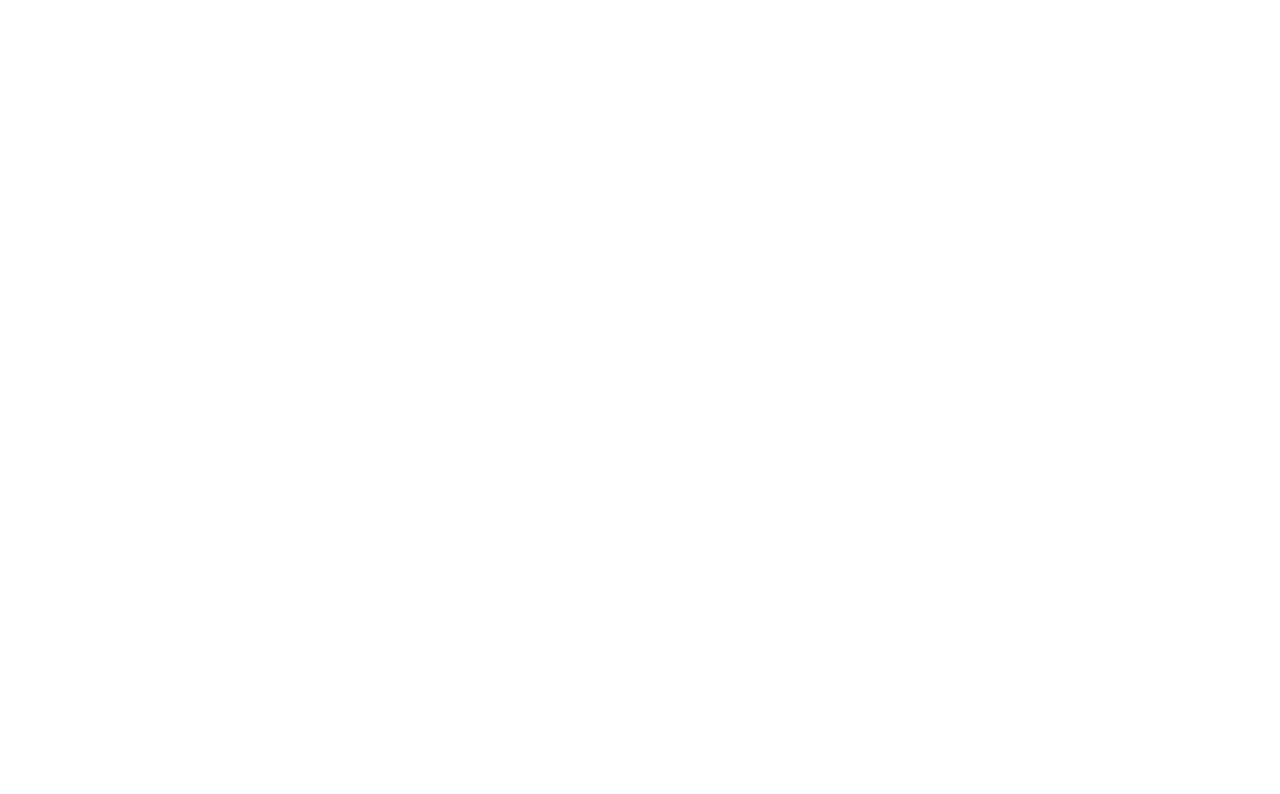
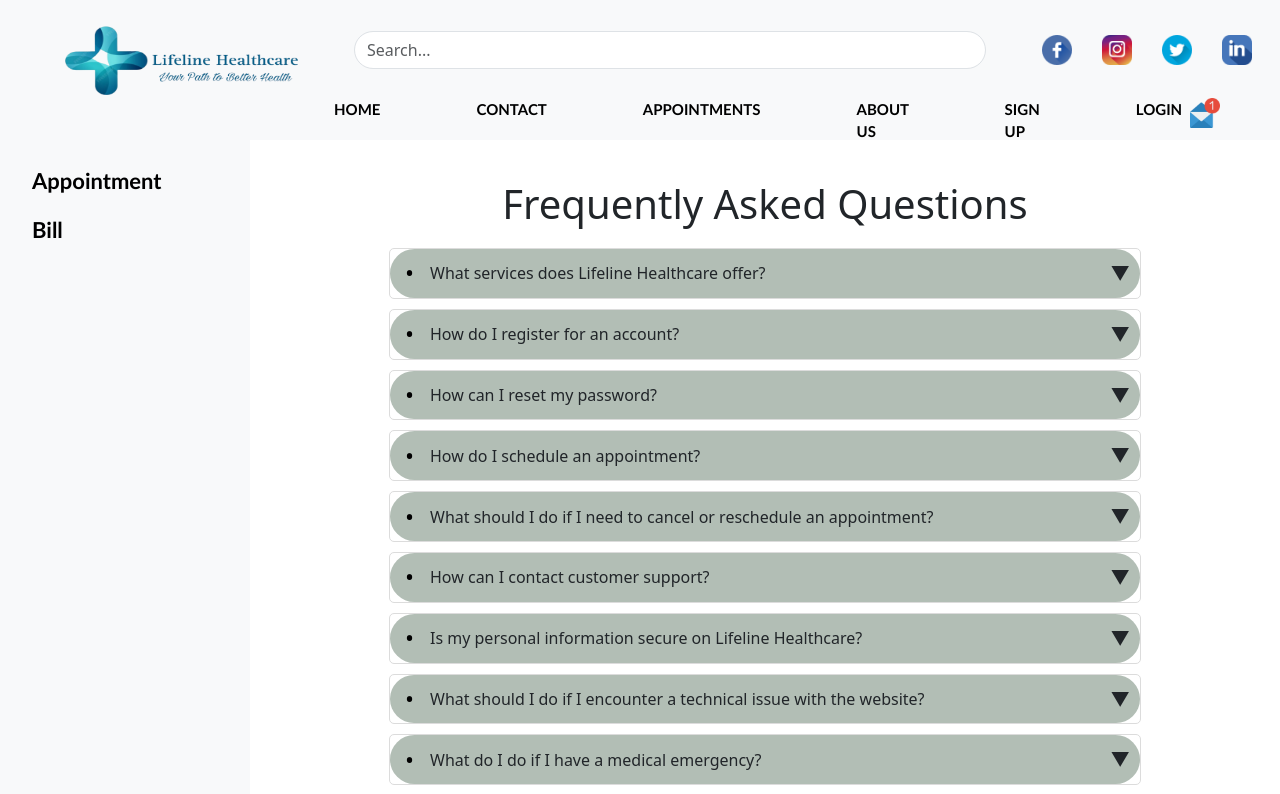
Before and after one commit to Abhishekbandaranayaka/Healthcare-Management-System-Frontend, a React (Create React App) app: page /faq in a window 1280 px wide. Before the commit this address had no page. Shown: the top 794 px of the page. Built offline with nearby package versions, Linux system fonts and the light colour scheme.

Commit message:
faq pages added

```diff
--- a/src/App.route.js
+++ b/src/App.route.js
@@ -12,6 +12,7 @@
 import SignupForm from './pages/signUp/SignUp';
 import DoctorList from "./components/DoctorList/DoctorList";
 import PatientList from "./components/PatientList/PatientList";
+import FAQ from "./pages/Faq/faq";
 
 function AppRoutes() {
     return (
@@ -51,6 +52,14 @@
                     <Home />
                 </Layout2>
             } />
+            <Route path="/faq" element={
+                <Layout sections={['bill', 'appointment']}>
+                    <FAQ />
+                </Layout>
+            } />
+
+
+
 
         </Routes>
     );
--- /dev/null
+++ b/src/pages/Faq/faq.css
@@ -0,0 +1,59 @@
+.faq-container {
+    padding: 20px;
+    max-width: 80%;
+    margin: 0 auto;
+}
+
+h1 {
+    text-align: center;
+    margin-bottom: 20px;
+}
+
+.faq-item {
+    margin-bottom: 10px;
+    cursor: pointer;
+    border-radius: 5px;
+    overflow: hidden;
+    border: 1px solid #dcdcdc;
+}
+
+.faq-question {
+    background-color: #b2beb5; /* Ash color background */
+    padding: 10px;
+    list-style-type: none;
+    display: flex;
+    align-items: center;
+    position: relative;
+    border-radius: 30px;
+    padding-left: 40px; /* Extra space for bullet */
+}
+
+.faq-question::before {
+    content: "•"; /* Custom bullet point */
+    color: black;
+    font-size: 1.5em; /* Adjust size as needed */
+    position: absolute;
+    left: 15px; /* Space from the left edge */
+    top: 50%; /* Vertically center */
+    transform: translateY(-50%); /* Adjust vertical alignment */
+}
+
+.faq-toggle-arrow {
+    margin-left: auto; /* Pushes arrow to the far right */
+    font-size: 1.2em; /* Adjust size as needed */
+}
+
+.faq-answer {
+    padding: 15px;
+    background-color: #f9f9f9; /* Light background for answer */
+    border-top: 1px solid #e0e0e0;
+    transition: max-height 0.3s ease, padding 0.3s ease; /* Adds smooth transition */
+    max-height: 0;
+    overflow: hidden;
+    margin-top: 5px; /* Adds a small gap between the question and the answer */
+}
+
+.open .faq-answer {
+    max-height: 100px; /* Adjust the max-height to fit content or set to 'none' */
+    padding: 15px; /* Ensure padding is applied when the answer is visible */
+}
--- /dev/null
+++ b/src/pages/Faq/faq.js
@@ -0,0 +1,95 @@
+import React, { useState } from 'react';
+import './faq.css';
+
+const FAQ = () => {
+    const [faqs, setFaqs] = useState([
+        {question: "What services does Lifeline Healthcare offer?",
+            answer: "Lifeline Healthcare provides a range of services including online consultations with healthcare professionals, appointment scheduling, health screenings, personalized health plans, and access to health records. For a complete list of services, please visit our Services page." ,
+
+            isOpen: false
+        },
+        {    question: "How do I register for an account?",
+            answer: "To register, click on the 'Sign Up' button on our homepage. Fill in your personal details, including your name, email address, and contact information. After submitting the form, you'll receive a confirmation email. Follow the instructions in the email to complete your registration." ,
+
+            isOpen: false
+        },
+        {    question: "How can I reset my password?",
+            answer: "If you’ve forgotten your password, click on the 'Forgot Password' link on the login page. Enter your registered email address, and we’ll send you a link to reset your password. Follow the instructions in the email to create a new password." ,
+
+            isOpen: false
+        },
+        { question: "How do I schedule an appointment?",
+            answer: "Log in to your account and go to the 'Appointments' section. Choose your preferred healthcare provider, date, and time. Confirm your appointment details, and you’ll receive a confirmation email with the appointment information." ,
+
+            isOpen: false
+        },
+        { question: "What should I do if I need to cancel or reschedule an appointment?",
+            answer: "To cancel or reschedule an appointment, log in to your account and go to the 'Appointments' section. Select the appointment you wish to modify and choose either 'Cancel' or 'Reschedule'.' Follow the prompts to complete the process'. ",
+
+            isOpen: false
+        },
+        { question: "How can I contact customer support?",
+            answer: "You can contact our customer support team by visiting the 'Contact Us' page on our website. You can either fill out the contact form or reach us via email at support@lifelinehealthcare.com. For urgent inquiries, please call our support hotline at 0112 333 944" ,
+
+            isOpen: false
+        },
+        { question: "Is my personal information secure on Lifeline Healthcare?",
+            answer: "Yes, your privacy and security are our top priorities. We use industry-standard encryption and security measures to protect your personal and medical information. For more details, please review our Privacy Policy." ,
+
+            isOpen: false
+        },
+        { question: "What should I do if I encounter a technical issue with the website?",
+            answer: "If you experience any technical issues, please visit our 'Help Center' for troubleshooting tips. If you need further assistance, contact our customer support team at support@lifelinehealthcare.com or call 0112698572" ,
+
+            isOpen: false
+        },
+        {    question: "What do I do if I have a medical emergency?",
+            answer: "For immediate medical emergencies, please call your local emergency services or go to the nearest emergency room. Lifeline Healthcare’s online services are not intended for emergency medical situations." ,
+
+            isOpen: false
+        },
+        { question: "Are there any special offers or discounts available?",
+            answer: "Yes, we periodically offer promotions and discounts on our services. Check the 'Offers' section of our website or subscribe to our newsletter to stay informed about the latest deals and offers." ,
+
+            isOpen: false
+        }
+
+
+
+
+
+
+    ]);
+
+    const toggleFAQ = index => {
+        setFaqs(faqs.map((faq, i) => {
+            if (i === index) {
+                faq.isOpen = !faq.isOpen;
+            } else {
+                faq.isOpen = false;
+            }
+            return faq;
+        }));
+    };
+
+    return (
+        <div className="faq-container">
+            <h1>Frequently Asked Questions</h1>
+            {faqs.map((faq, index) => (
+                <div key={index} className={`faq-item ${faq.isOpen ? 'open' : ''}`}>
+                    <div className="faq-question" onClick={() => toggleFAQ(index)}>
+                        {faq.question}
+                        <span className="faq-toggle-arrow">{faq.isOpen ? '▲' : '▼'}</span>
+                    </div>
+                    {faq.isOpen && (
+                        <div className="faq-answer">
+                            {faq.answer}
+                        </div>
+                    )}
+                </div>
+            ))}
+        </div>
+    );
+};
+
+export default FAQ;
```
